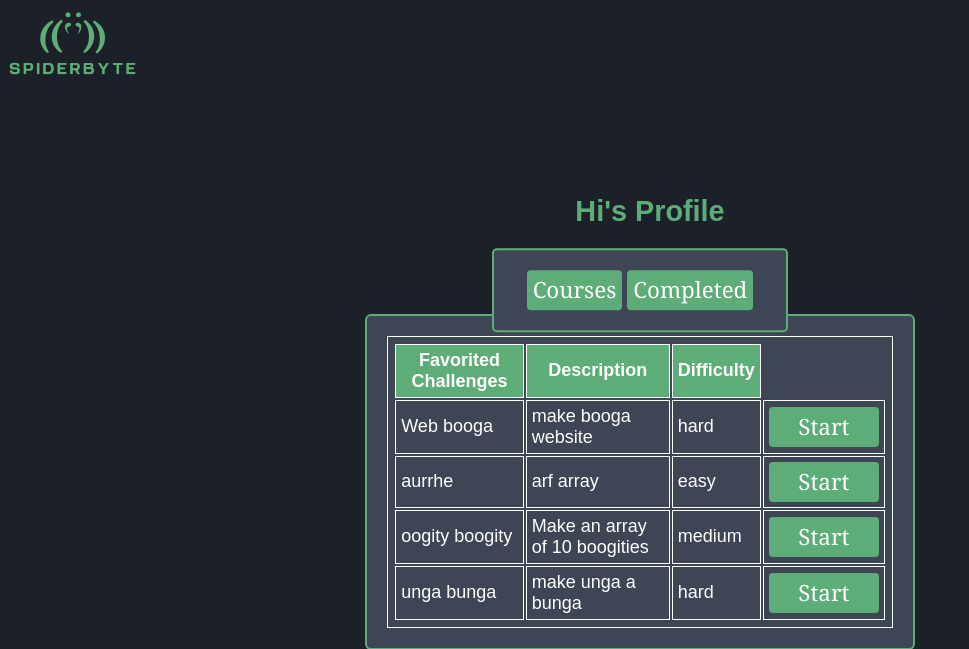
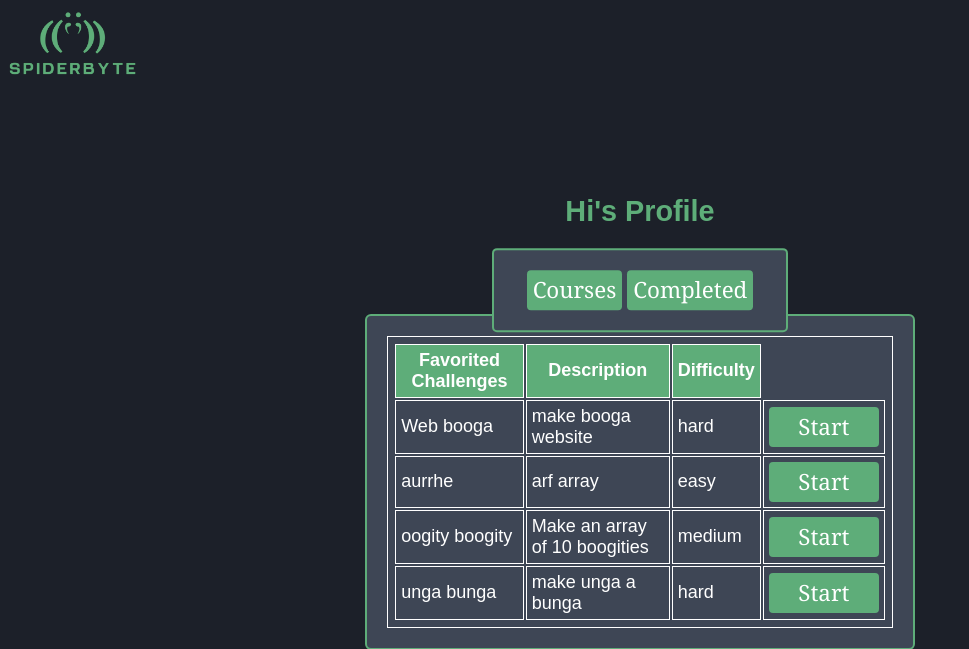
Before and after one commit to cecehoush/BitsPlease-SpiderByte, a Flask app: page /users/profile in a window 1280 px wide. Shown: the top 649 px of the page, without its empty margins (0-969 px from the left). Run offline with Flask 3, Linux system fonts and the light colour scheme; a user stored in the database is signed in; data comes from the database, SQL or seed files in the repository.

Commit message:
centered titles

```diff
--- a/static/style.css
+++ b/static/style.css
@@ -14,7 +14,6 @@
 
   h1 {
     color: var(--contrast-color);
-    margin-left: 20px;
   }
 
   table, th, td {
--- a/templates/user_profile.html
+++ b/templates/user_profile.html
@@ -2,8 +2,8 @@
 {% block main %}
 <div class="container">
 
+
     <h1 class="profile-title"> {{user.id}}'s Profile</h1>
-
     <div class="box-products">
         <button type="button" class="btn-2" onclick=simple_action("{{ url_for('courses') }}")>Courses</button>
         <button type="button" class="btn-2" onclick=simple_action("{{ url_for('completed') }}")>Completed</button>
```
